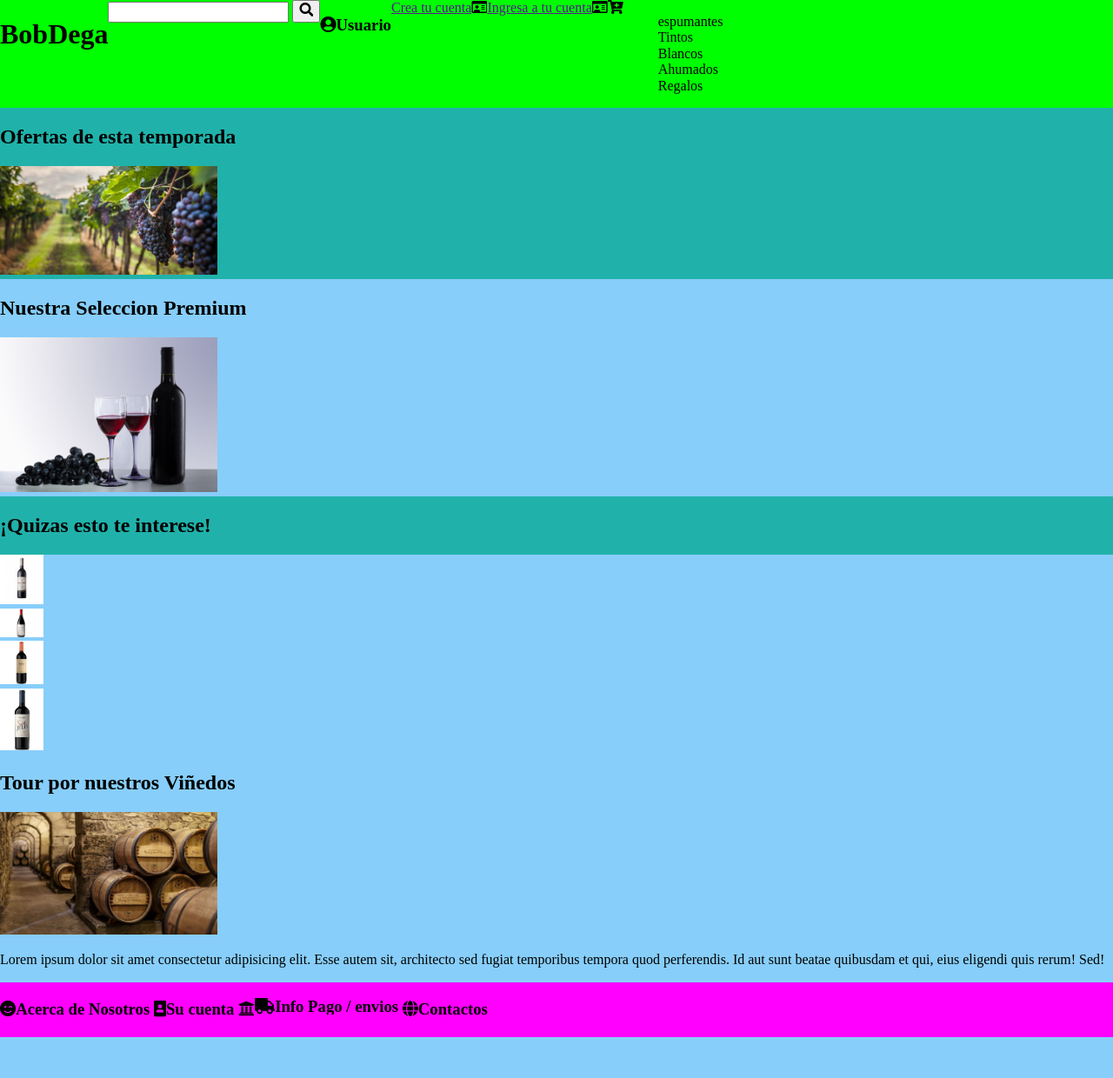
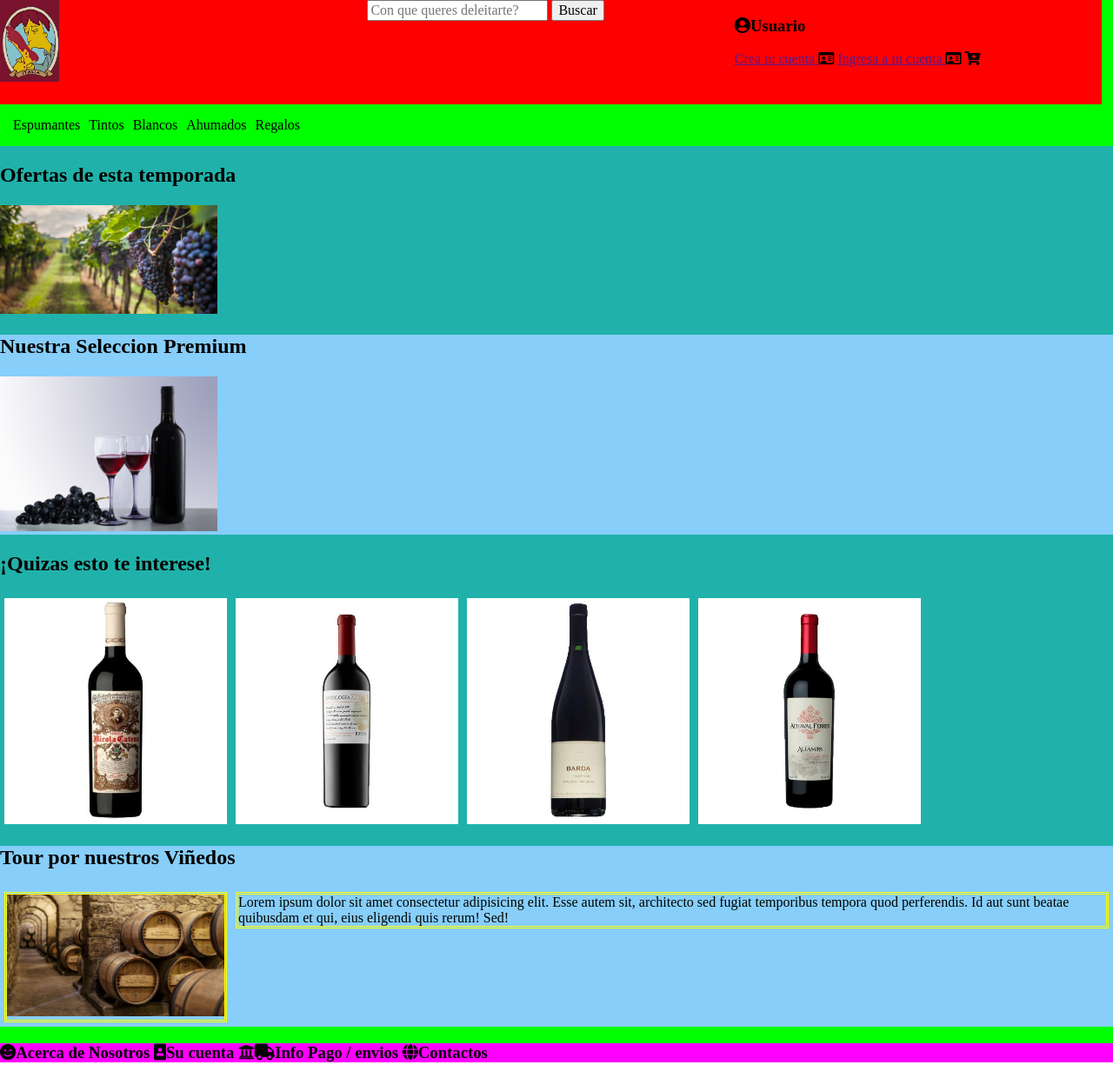
Before and after one commit to Hyoukaji/grupo_1_Bobdega, a Node server app: page / in a window 1280 px wide. Shown: the whole page at 87% size. Before the commit the page ends 1193 px from the top, so only its background shows below. Run offline with Node 20, Linux system fonts and the light colour scheme; some libraries are stand-ins or nearby versions.

Commit message:
primeros pasos del home

```diff
--- a/bobdega/public/css/styles.css
+++ b/bobdega/public/css/styles.css
@@ -4,11 +4,13 @@
 
 * {
     box-sizing: border-box;
-    overflow-y: scroll;
+
 }
 header {background-color: lime;
-display: flex;
+/* display: flex;
 flex-wrap: wrap;
+justify-content: space-around;
+flex-direction: row; */
 }
 
 .barraDeBusqueda{
@@ -26,3 +28,88 @@
      background-color: lightseagreen;
      overflow-x: auto;
  }
+
+ ul {
+    list-style-type: none;
+    margin: 0;
+    padding: 0;
+
+  }
+
+  .categorias {
+      display: flex;
+      flex-direction: row;
+      margin: 5px;
+      padding: 5px;
+  }
+.lista {
+    margin: 5px;
+}
+.elementosHeader {
+    width: 33vw;
+    height: 15vh;
+    ;
+
+}
+.logoBob{
+
+        display: flex;
+        flex-wrap: wrap;
+         align-items: center;
+        justify-content: space-between;
+
+    }
+
+.divjr {
+    background-color: red;
+    width: 33vw;
+    height: 15vh;
+}
+
+.general {
+    display: flex;
+
+}
+
+.interes {display: flex;
+    flex-wrap: wrap;
+
+}
+
+.productos img {
+    height: 100%;
+    width: 100%;
+
+
+    max-width:100%;
+max-height:100%;
+
+
+}
+
+.productos{
+    display: flex;
+    align-self: stretch;
+    flex-direction: row;
+
+
+
+}
+
+.articulosProductos {
+    width: 20vw;
+    margin: 5px;
+}
+
+.tour {
+    display: flex;
+
+    flex-direction: row;
+}
+
+.fotoBodega, .descripcionBodega {
+    margin: 5px;
+    border: yellow;
+    border-style: double;
+    flex-wrap: wrap;
+}
--- a/bobdega/views/home.html
+++ b/bobdega/views/home.html
@@ -9,30 +9,35 @@
 </head>
 <body>
    <header>
-       <!-- img src="" alt="" width="200px"!-->
-       <h1>BobDega</h1>
 
-       <form class= "barraDeBusqueda" action="">
-        <input type="text" >
-        <button><i class="fas fa-search"></i></button>
-    </form>
-    <h3><i class="fas fa-user-circle">Usuario</i></h3>
 
-    <a href="">Crea tu cuenta </a><i class="far fa-id-card"></i>
-    <a href="">Ingresa a tu cuenta </a><i class="far fa-id-card"></i>
 
-    <i class="fas fa-cart-plus"></i>
 
-    <nav>
-        <ul>
-            <li>espumantes</li>
-            <li>Tintos</li>
-            <li>Blancos</li>
-            <li>Ahumados</li>
-            <li>Regalos</li>
 
-        </ul>
-    </nav>
+    <header>
+
+        <div class="general">
+            <div class="divjr"> <img src="/images/LogoBob.jpg" alt="Bobdega" width="68vw"> </div>
+            <div class="divjr"><input type="text" placeholder="Con que queres deleitarte?"> <button type="submit">Buscar</button> </div>
+            <div class="divjr"><h3><i class="fas fa-user-circle">Usuario</i></h3>
+
+                <a href="">Crea tu cuenta </a><i class="far fa-id-card"></i>
+                <a href="">Ingresa a tu cuenta </a><i class="far fa-id-card"></i>
+
+                <i class="fas fa-cart-plus"></i>
+                </div>
+        </div>
+
+        <div>
+            <ul class="categorias">
+            <li class="lista">Espumantes</li>
+            <li class="lista">Tintos</li>
+            <li class="lista">Blancos</li>
+            <li class="lista">Ahumados</li>
+            <li class="lista">Regalos</li>
+            </ul>
+    </div>
+
 
 
    </header>
@@ -49,22 +54,44 @@
            </article>
        </section>
 
-       <section>
+       <section class="interes">
+
+        <div>
         <h2 class="title">¡Quizas esto te interese!</h2>
-           <article><img src="/images/producto1.jpg" alt="" width="50"></article>
-           <article><img src="/images/producto2.jpg" alt="" width="50"></article>
-           <article><img src="/images/producto3.jpg" alt="" width="50"></article>
-           <article><img src="/images/producto4.jpeg" alt="" width="50"></article>
+        </div>
+
+
+
+           <div class="productos">
+           <article class="articulosProductos"><img src="/images/producto1.jpg" alt=""></article>
+
+
+           <article class="articulosProductos"><img src="/images/producto2.jpg" alt="" width="90%" ></article>
+
+
+
+           <article class="articulosProductos"><img src="/images/producto3.jpg" alt=""  ></article>
+
+
+
+           <article class="articulosProductos"><img src="/images/producto4.jpg" alt="" ></article>
+        </div>
        </section>
 
 
        <section>
         <article>
             <h2>Tour por nuestros Viñedos</h2>
-            <img src="/images/Bodega.jpg" alt="" width="250">
-            <p>Lorem ipsum dolor sit amet consectetur adipisicing elit. Esse autem sit, architecto sed fugiat temporibus tempora quod perferendis. Id aut sunt beatae quibusdam et qui, eius eligendi quis rerum! Sed!
 
-            </p>
+          <div class="tour">
+            <div class="fotoBodega">
+               <img src="/images/Bodega.jpg" alt="" width="250">
+            </div>
+
+            <div>
+               <p class="descripcionBodega"> Lorem ipsum dolor sit amet consectetur adipisicing elit. Esse autem sit, architecto sed fugiat temporibus tempora quod perferendis. Id aut sunt beatae quibusdam et qui, eius eligendi quis rerum! Sed! </p>
+            </div>
+        </div>
         </article>
     </section>
 
```
Also changed, not shown: bobdega/public/images/LogoBob.jpg (added), bobdega/public/images/producto1.jpg, bobdega/public/images/producto2.jpg, bobdega/public/images/producto3.jpg, bobdega/public/images/producto4.jpeg (deleted), bobdega/public/images/producto4.jpg (added).
